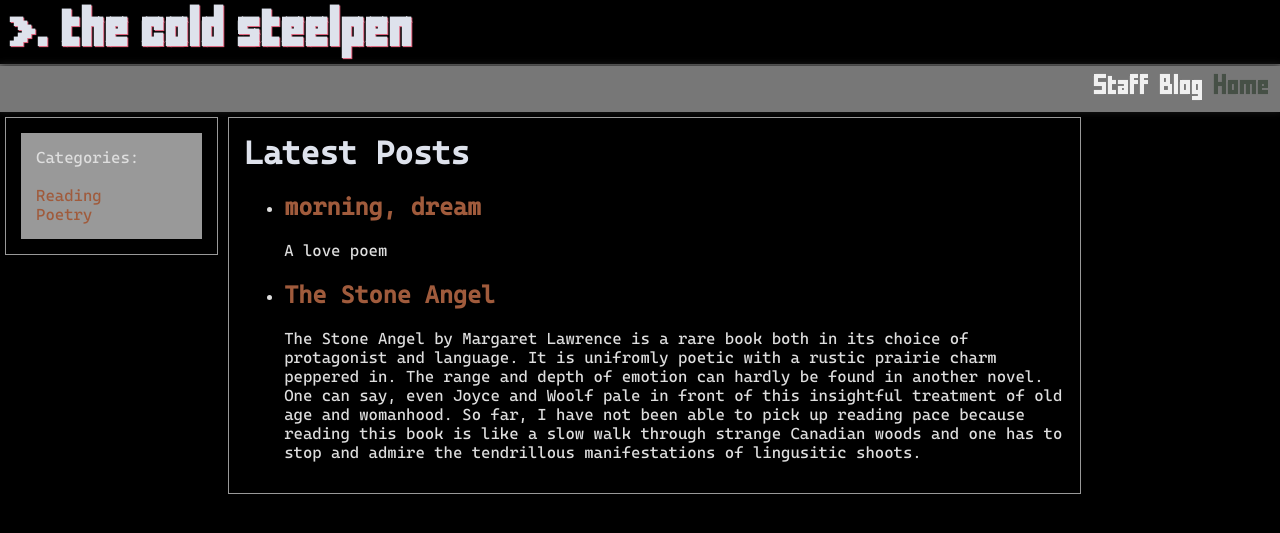
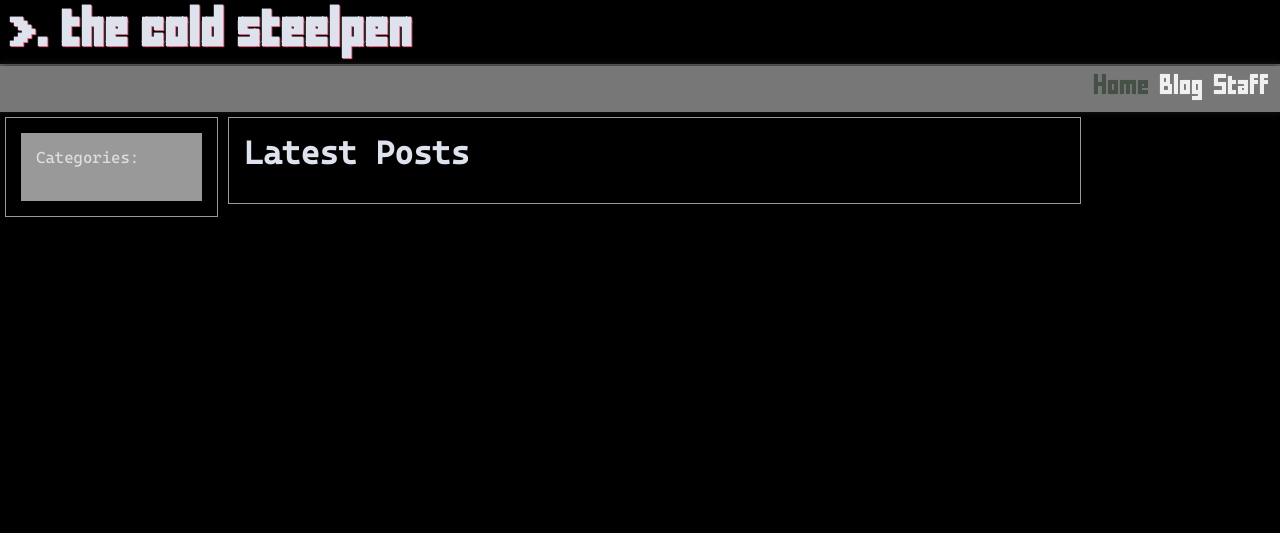
Before and after one commit to sumitee2/Karadaka-code-repo, a Jekyll site: the page built from index.html, in a window 1280 px wide. Shown: the top 533 px of the page. Built offline with Jekyll 4.4.1, drawn with Linux system fonts in a browser that asks for light colours.

Commit message:
removed all posts

```diff
--- a/_posts/2021-04-14-the-stone-angel.markdown
+++ /dev/null
@@ -1,13 +0,0 @@
----
-layout: post
-title:  "The Stone Angel"
-category: reading
-author: coldsteelpen
----
-
-The Stone Angel by Margaret Lawrence is a rare book both in its choice of protagonist and language. It is unifromly poetic with a rustic prairie charm peppered in. The range and depth of emotion can hardly be found in another novel. One can say, even Joyce and Woolf pale in front of this insightful treatment of old age and womanhood. So far, I have not been able to pick up reading pace because reading this book is like a slow walk through strange
-Canadian woods and one has to stop and admire the tendrillous manifestations of lingusitic shoots.
-
-![Clouds](/assets/images/clouds.png)
-
-The most touching moment in the first quarter of the book is when Hagar denies her brother's request to don their mother's shawl to comfort their dying brother. She has not seen her mother, she died birthing her, and cannot bring herself to put on the pretence of being her even though she loves her brother.
--- a/_posts/2021-04-18-morning-dream.markdown
+++ /dev/null
@@ -1,34 +0,0 @@
----
-layout: post
-title:  "morning, dream"
-category: poetry
-excerpt: "A love poem"
----
-![Sleep](https://api.culture.pl/sites/default/files/images/imported/sztuki%20wizualne/wydarzenia/wydarzenia_2018/04_kwiecien/sen/spiaca_kobieta_z_kotem_wladyslaw_slewinski_1896.jpg)
-
-**morning, dream**
-
-If only we could make love in folds of sleep
-
-before wakefulness brings its piercing eye, knowing
-
-glances, my shadow shaping your countenance.
-
-
-<br>History, sterile behind the unmarred softness
-
-will soon with a nudge be on the wing
-
-and wrest away from us this self-less harmony:
-
-
-
-<br>the unreflecting tenderness of a mirror
-
-in dark, the minutes of dramatic irony, an urge
-
-tinctured of neither fulfilment nor love
-
-
-
-**- Sumit Chaudhary**
```
Also changed, not shown: _data/navigation.yml (+4 -4 lines), assets/images/stoneangel.jpg (added), 1 other file.
